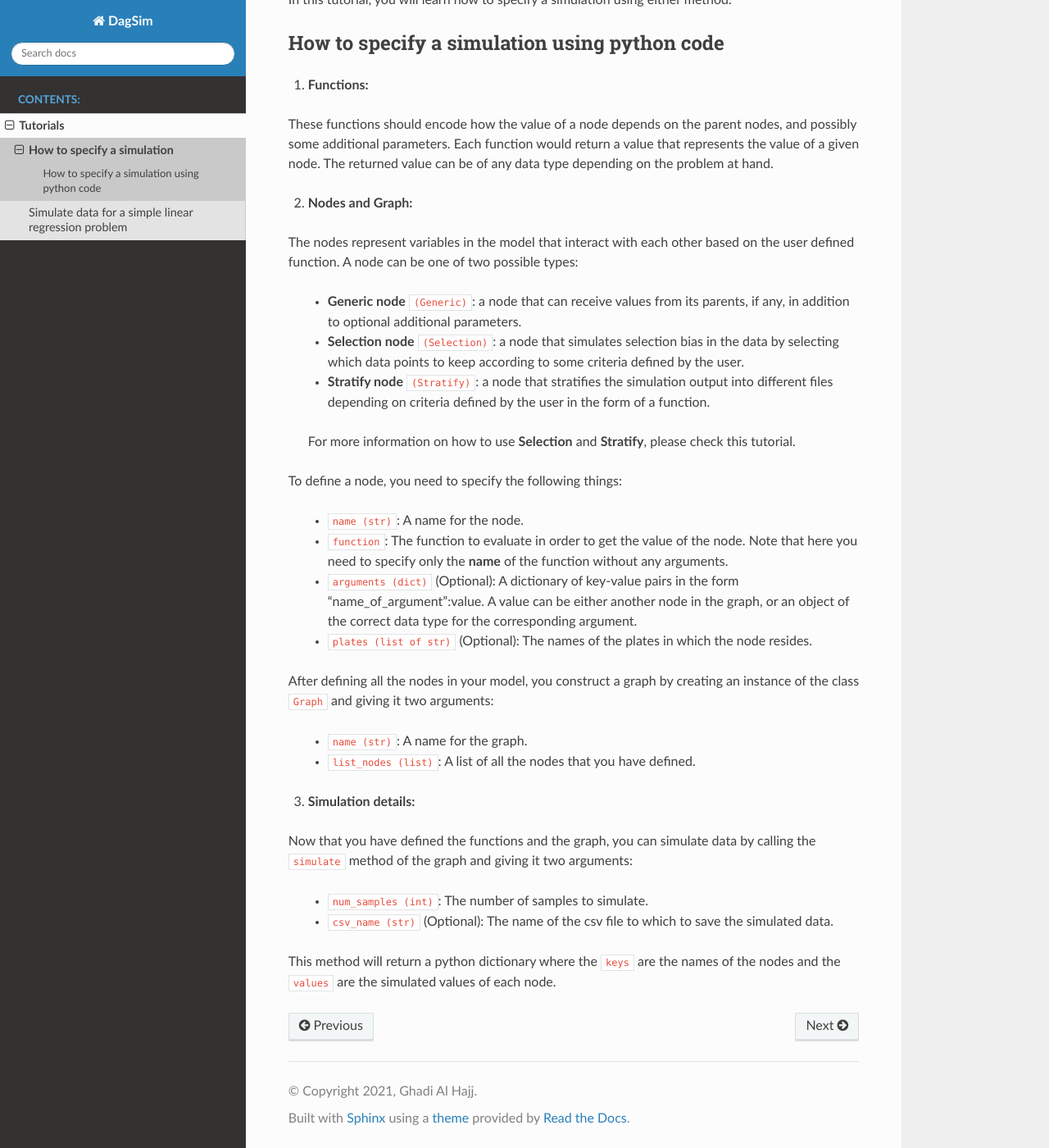
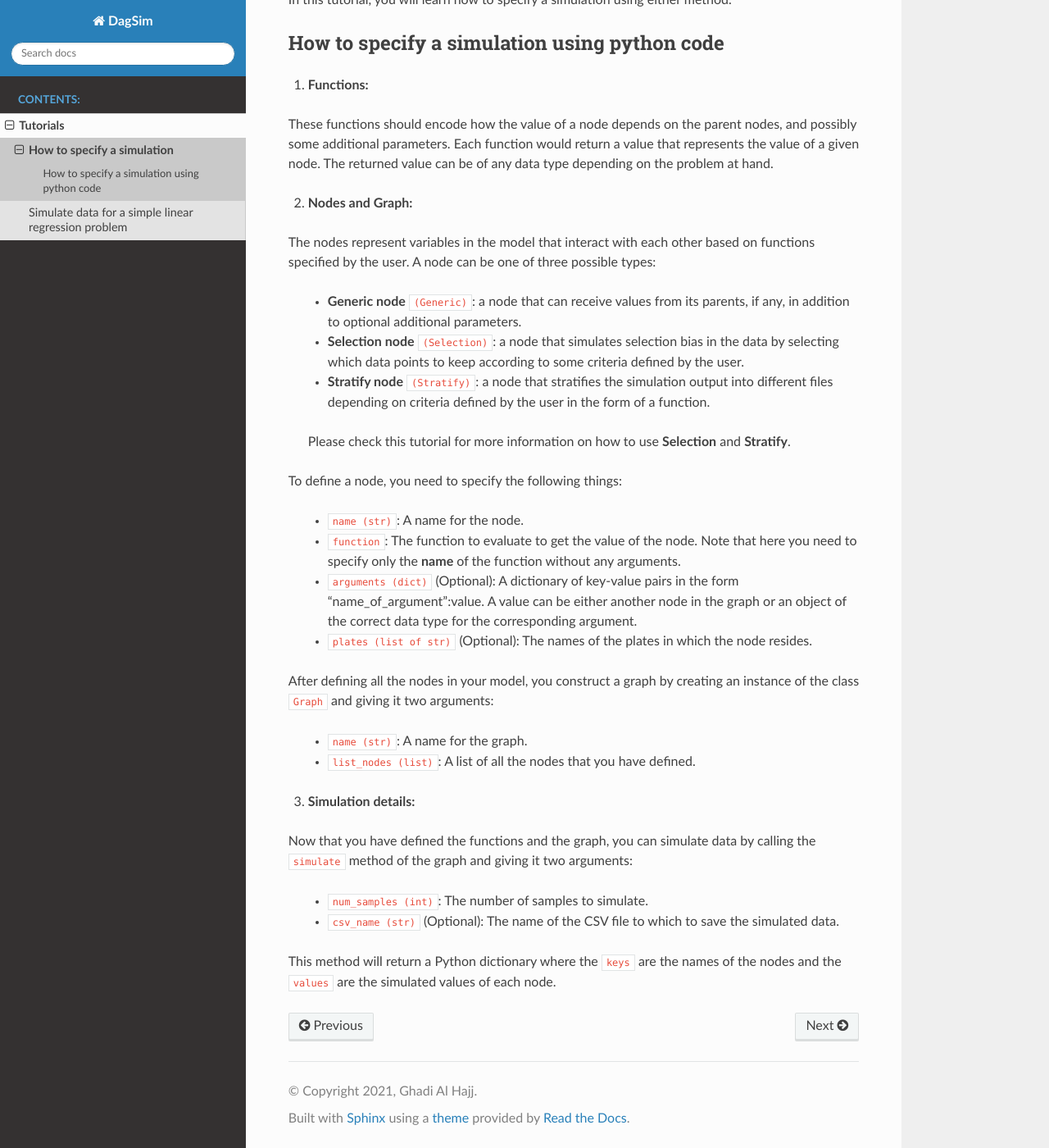
Before and after one commit to uio-bmi/dagsim, a Sphinx documentation site: the page built from docs/source/tutorials/specify_with_code.rst, in a window 1280 px wide and 1400 px high, scrolled down 364 px. Shown: the whole window at 82% size. Built offline with Sphinx 7.4.7 and the Read the Docs theme 2.0.0, drawn with Linux system fonts in a browser that asks for light colours.

Commit message:
Update specify_with_code.rst

```diff
--- a/docs/source/tutorials/specify_with_code.rst
+++ b/docs/source/tutorials/specify_with_code.rst
@@ -19,18 +19,18 @@ These functions should encode how the value of a node depends on the parent node
 
 2. **Nodes and Graph:**
 
-The nodes represent variables in the model that interact with each other based on the user defined function. A node can be one of two possible types:
+The nodes represent variables in the model that interact with each other based on functions specified by the user. A node can be one of three possible types:
 
  * **Generic node** :code:`(Generic)`: a node that can receive values from its parents, if any, in addition to optional additional parameters.
  * **Selection node** :code:`(Selection)`: a node that simulates selection bias in the data by selecting which data points to keep according to some criteria defined by the user.
  * **Stratify node** :code:`(Stratify)`: a node that stratifies the simulation output into different files depending on criteria defined by the user in the form of a function.
- For more information on how to use **Selection** and **Stratify**, please check this tutorial.
+ Please check this tutorial for more information on how to use **Selection** and **Stratify**.
 
 To define a node, you need to specify the following things:
 
  * :code:`name (str)`: A name for the node.
- * :code:`function`: The function to evaluate in order to get the value of the node. Note that here you need to specify only the **name** of the function without any arguments.
- * :code:`arguments (dict)` (Optional): A dictionary of key-value pairs in the form "name_of_argument":value. A value can be either another node in the graph, or an object of the correct data type for the corresponding argument.
+ * :code:`function`: The function to evaluate to get the value of the node. Note that here you need to specify only the **name** of the function without any arguments.
+ * :code:`arguments (dict)` (Optional): A dictionary of key-value pairs in the form "name_of_argument":value. A value can be either another node in the graph or an object of the correct data type for the corresponding argument.
  * :code:`plates (list of str)` (Optional): The names of the plates in which the node resides.
 
 After defining all the nodes in your model, you construct a graph by creating an instance of the class :code:`Graph` and giving it two arguments:
@@ -43,9 +43,9 @@ After defining all the nodes in your model, you construct a graph by creating an
 Now that you have defined the functions and the graph, you can simulate data by calling the :code:`simulate` method of the graph and giving it two arguments:
 
  * :code:`num_samples (int)`: The number of samples to simulate.
- * :code:`csv_name (str)` (Optional): The name of the csv file to which to save the simulated data.
+ * :code:`csv_name (str)` (Optional): The name of the CSV file to which to save the simulated data.
 
-This method will return a python dictionary where the :code:`keys` are the names of the nodes and the :code:`values` are the simulated values of each node.
+This method will return a Python dictionary where the :code:`keys` are the names of the nodes and the :code:`values` are the simulated values of each node.
 
 .. toctree::
    :maxdepth: 2
```
